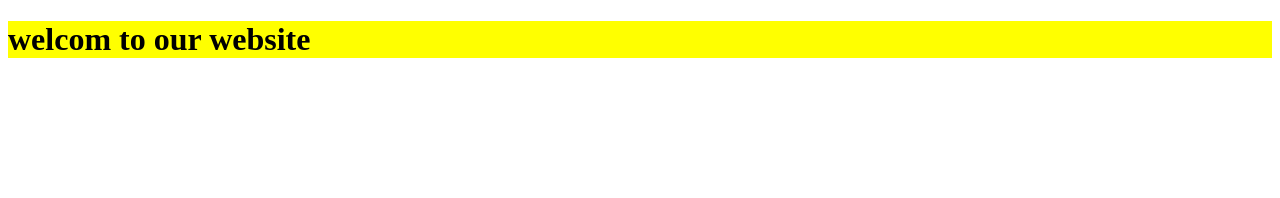
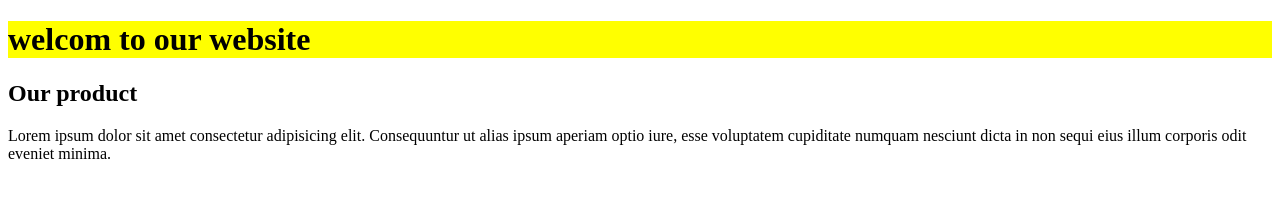
Before and after one commit to Shaxobiddin-Github/online_story, a plain HTML site: page index.html in a window 1280 px wide. Drawn offline with Linux system fonts and the light colour scheme.

Commit message:
I added new main tag to index.html

```diff
--- a/index.html
+++ b/index.html
@@ -12,6 +12,12 @@
             welcom to our website
         </h1>
     </header>
+    <main>
+        <div class="container">
+            <h2>Our product</h2>
+            <p>Lorem ipsum dolor sit amet consectetur adipisicing elit. Consequuntur ut alias ipsum aperiam optio iure, esse voluptatem cupiditate numquam nesciunt dicta in non sequi eius illum corporis odit eveniet minima.</p>
+        </div>
+    </main>
 
 </body>
 </html>
```
